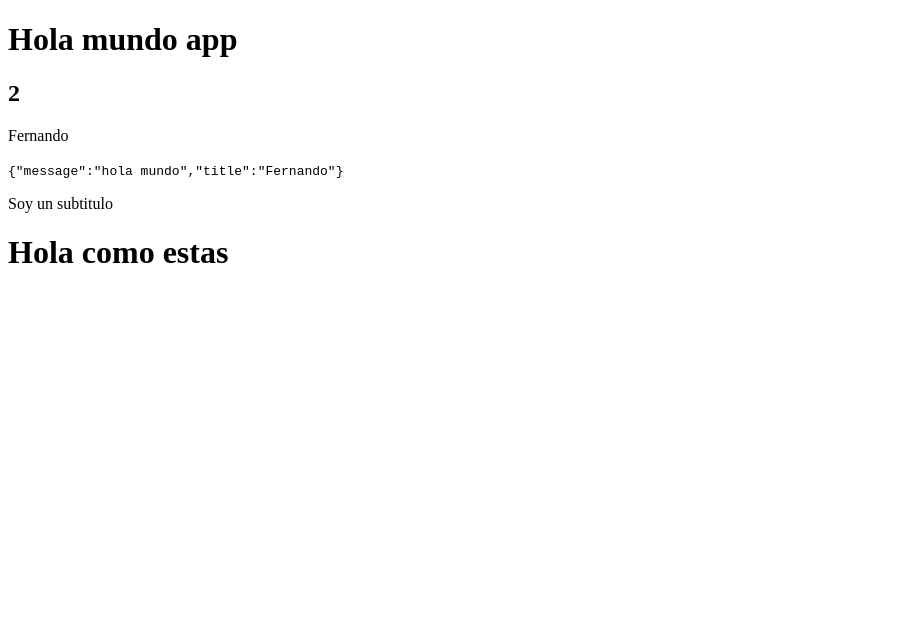
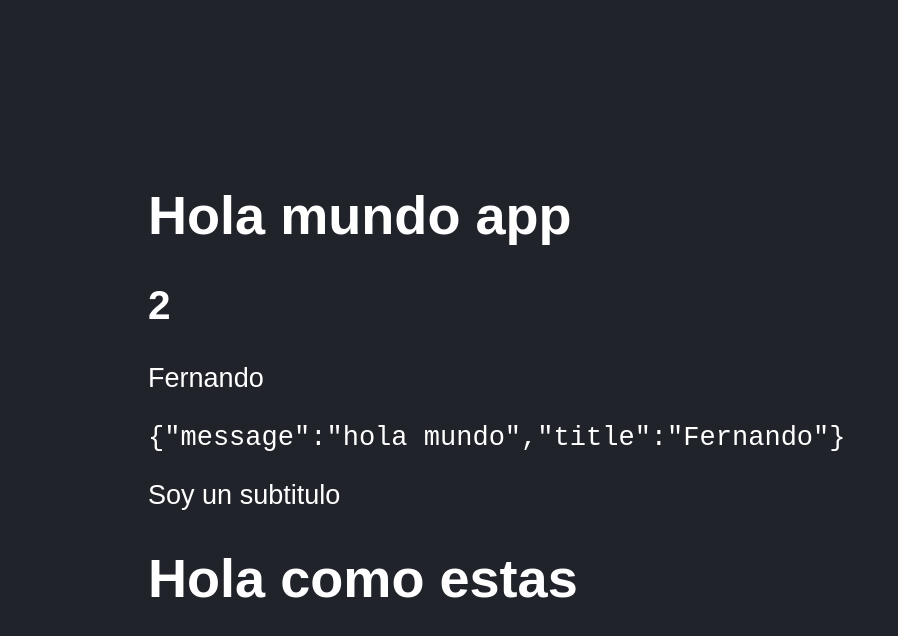
Before and after one commit to alicia-granados/MERN-EXPERIMENTS, a React (Vite) app in the folder 06-counter-react-vite/: page / in a window 1280 px wide. Shown: the top 636 px of the page, without its empty margins (0-898 px from the left). Built offline with nearby package versions, Linux system fonts and the light colour scheme.

Commit message:
✨ feat:colocar estilos de css

```diff
--- a/06-counter-react-vite/src/main.jsx
+++ b/06-counter-react-vite/src/main.jsx
@@ -2,7 +2,7 @@
 import ReactDOM from 'react-dom/client';
 import HelloWorldApp from './HelloWorldApp';
 import FirstApp from './FirstApp';
-
+import './styles.css'
 ReactDOM.createRoot( document.getElementById('root') ).render(
     <React.StrictMode>
         <HelloWorldApp />
--- /dev/null
+++ b/06-counter-react-vite/src/styles.css
@@ -0,0 +1,7 @@
+html, body {
+    background-color: #21232a;
+    color: white;
+    font-family: Arial, Helvetica, sans-serif;
+    font-size: 1.3rem;
+    padding: 70px;
+}
```
